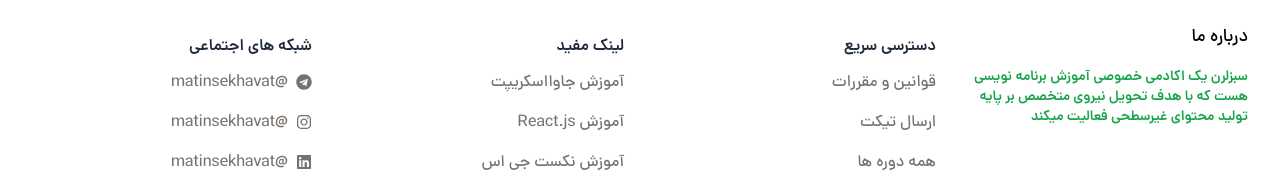
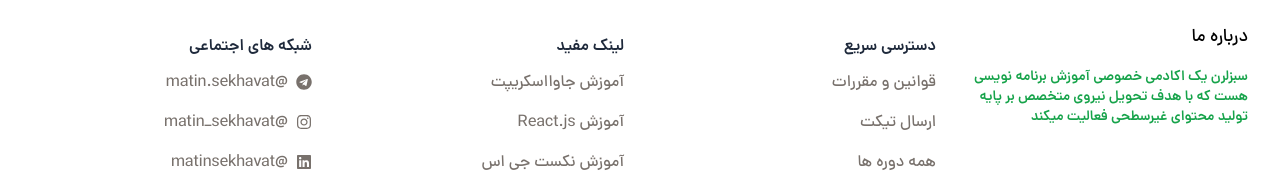
Before and after one commit to matinsekhavat/sabzlearn-clone, a React (Vite) app: page / in a window 1280 px wide. Shown: the part 3343-3527 px from the top of the page. Built offline with nearby package versions, Linux system fonts and the light colour scheme.

Commit message:
fix key interference in footer section

```diff
--- a/src/ui/Footer.tsx
+++ b/src/ui/Footer.tsx
@@ -35,8 +35,8 @@ function Footer() {
             headTitle="شبکه های اجتماعی"
             hasIcon={true}
             accessLink={[
-              { title: "@matinsekhavat", path: "/", icons: <FaTelegram /> },
-              { title: "@matinsekhavat", path: "/", icons: <FaInstagram /> },
+              { title: "@matin.sekhavat", path: "/", icons: <FaTelegram /> },
+              { title: "@matin_sekhavat", path: "/", icons: <FaInstagram /> },
               { title: "@matinsekhavat", path: "/", icons: <FaLinkedin /> },
             ]}
           />
```
